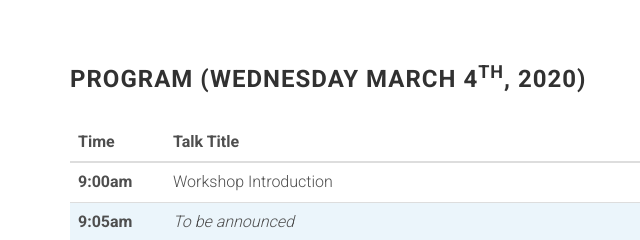
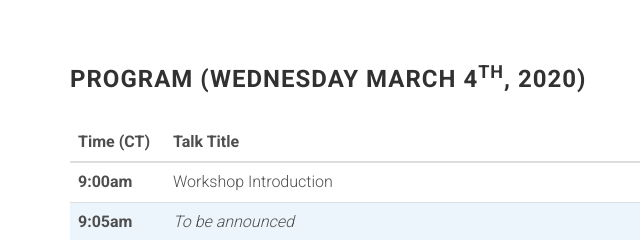
Before and after one commit to augustojv/sara-workshop-2020, a website: page index.html in a window 1280 px wide. Shown: the part 2640-2880 px from the top of the page, 0-640 px from the left. Drawn offline with Linux system fonts and the light colour scheme; files whose address does not match are found by name.

Commit message:
Program updated

```diff
--- a/index.html
+++ b/index.html
@@ -360,7 +360,7 @@
                     <table class="table table-hover">
                       <thead class="thead-light">
                         <tr>
-                          <th scope="row" class="col-md-1">Time</th>
+                          <th scope="row" class="col-md-1">Time (CT)</th>
                           <th scope="row" class="col-md-5">Talk Title</td>
 						  <th scope="row" class="col-md-3">Talk Category</td>
 						  <th scope="row" class="col-md-3">Speaker(s)</td>
```
